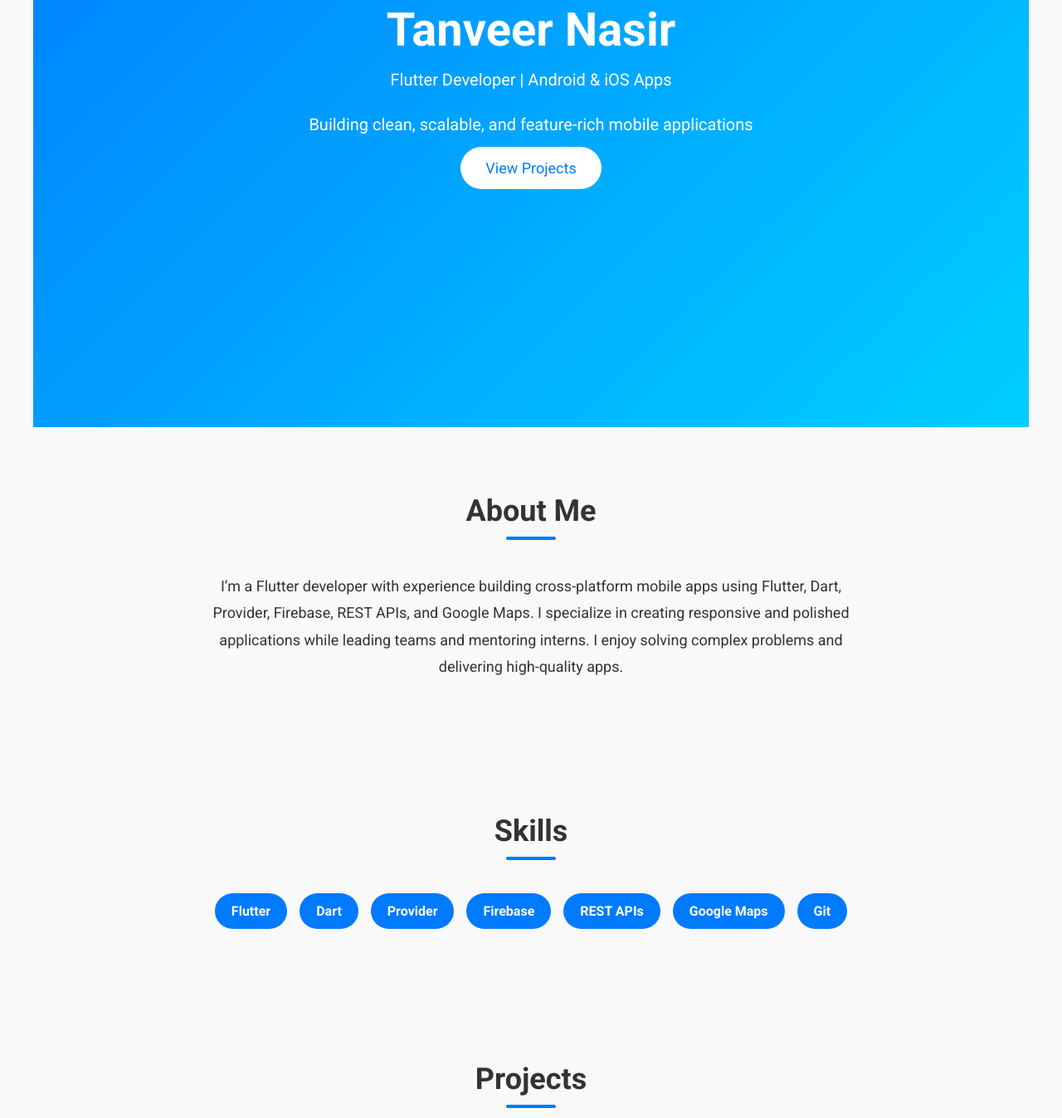
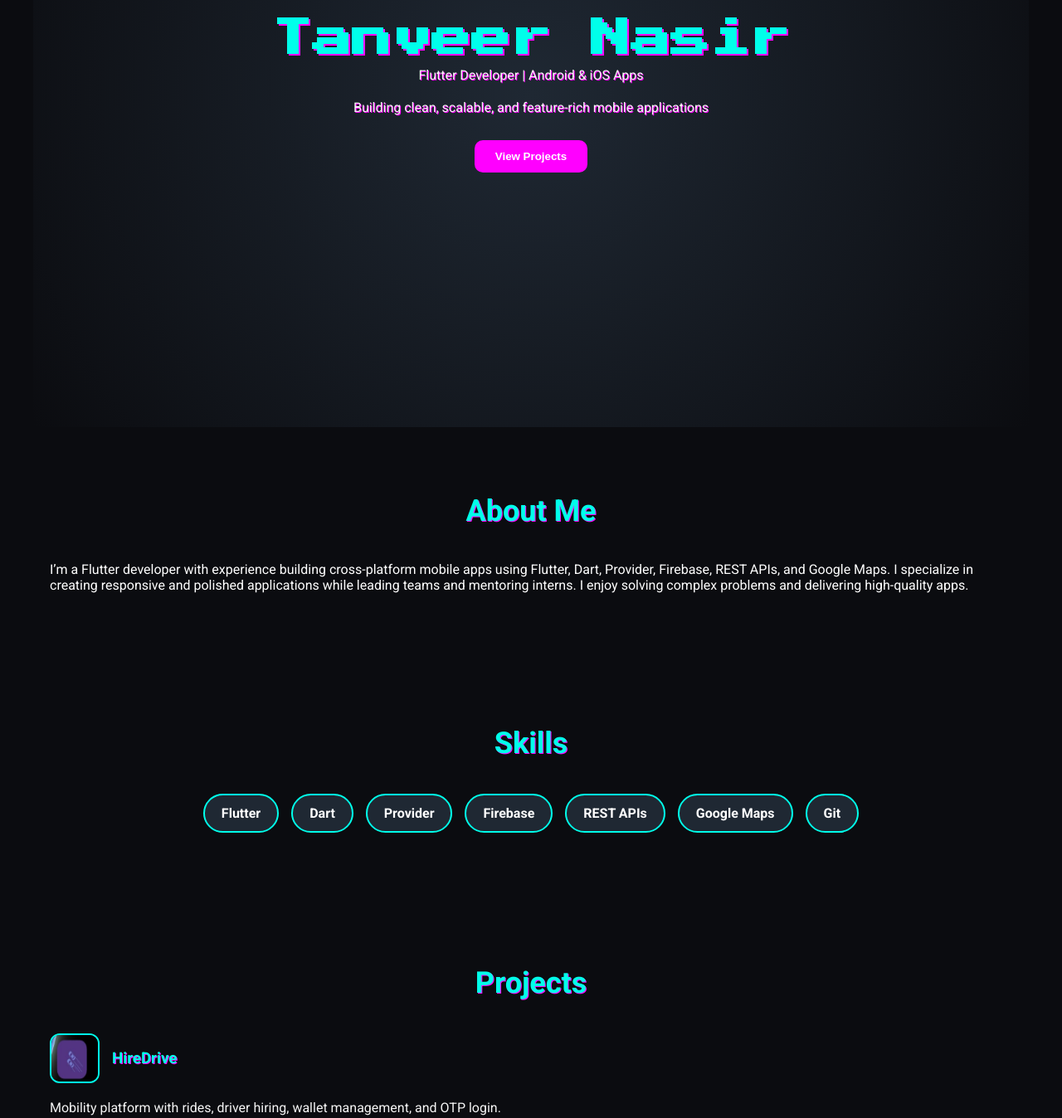
Before and after one commit to TanveerMughal11/portfolio, a plain HTML site: page index.html in a window 1280 px wide. Shown: the part 285-1633 px from the top of the page at 83% size. Drawn offline with Linux system fonts and the light colour scheme.

Commit message:
Update index.html

```diff
--- a/index.html
+++ b/index.html
@@ -4,58 +4,90 @@
 <meta charset="UTF-8">
 <meta name="viewport" content="width=device-width, initial-scale=1.0">
 <title>Tanveer Nasir - Flutter Developer</title>
-  <link href="https://fonts.googleapis.com/css2?family=Roboto:wght@400;700&display=swap" rel="stylesheet">
+<link href="https://fonts.googleapis.com/css2?family=Press+Start+2P&family=Roboto:wght@400;700&display=swap" rel="stylesheet">
 <style>
-    * { margin: 0; padding: 0; box-sizing: border-box; font-family: 'Roboto', sans-serif; }
-    body { scroll-behavior: smooth; color: #333; background: #f9f9f9; }
-    a { text-decoration: none; color: inherit; }
+/* Global Styles */
+* { margin: 0; padding: 0; box-sizing: border-box; }
+body {
+  font-family: 'Roboto', sans-serif;
+  background: #0b0c10;
+  color: #fff;
+  scroll-behavior: smooth;
+}
+a { text-decoration: none; color: #00ffea; }
 
 /* Hero Section */
 #hero {
   height: 100vh;
-      background: linear-gradient(135deg, #007AFF, #00CFFF);
+  background: radial-gradient(circle at center, #1f2833, #0b0c10);
   display: flex;
   flex-direction: column;
   justify-content: center;
   align-items: center;
   text-align: center;
-      color: white;
-      padding: 0 20px;
 }
-    #hero h1 { font-size: 56px; font-weight: 700; }
-    #hero p { font-size: 20px; margin: 15px 0; }
+#hero h1 {
+  font-family: 'Press Start 2P', cursive;
+  font-size: 48px;
+  color: #00ffea;
+  text-shadow: 2px 2px #ff00ff;
+}
+#hero p {
+  margin: 10px 0;
+  font-size: 16px;
+  color: #f5f5f5;
+  text-shadow: 1px 1px #ff00ff;
+}
 #hero button {
-      padding: 15px 30px;
-      font-size: 18px;
-      background: #fff;
-      color: #007AFF;
+  margin-top: 20px;
+  padding: 12px 25px;
+  background: #ff00ff;
   border: none;
-      border-radius: 30px;
+  border-radius: 10px;
+  color: #fff;
+  font-weight: bold;
   cursor: pointer;
   transition: 0.3s;
 }
-    #hero button:hover { background: #e0e0e0; }
-
-    section { padding: 80px 20px; max-width: 1200px; margin: auto; }
-
-    h2 { font-size: 36px; text-align: center; margin-bottom: 40px; position: relative; }
-    h2::after {
-      content: '';
-      width: 60px;
-      height: 4px;
-      background: #007AFF;
-      display: block;
-      margin: 10px auto 0;
-      border-radius: 2px;
+#hero button:hover {
+  background: #00ffea;
+  color: #000;
 }
 
-    /* About */
-    #about p { font-size: 18px; text-align: center; line-height: 1.8; max-width: 800px; margin: auto; }
+/* Sections */
+section {
+  padding: 80px 20px;
+  max-width: 1200px;
+  margin: auto;
+}
+h2 {
+  text-align: center;
+  font-size: 36px;
+  color: #00ffea;
+  margin-bottom: 40px;
+  position: relative;
+  text-shadow: 1px 1px #ff00ff;
+}
 
 /* Skills */
-    .skills { display: flex; flex-wrap: wrap; justify-content: center; gap: 15px; }
-    .skill { background: #007AFF; color: #fff; padding: 12px 20px; border-radius: 50px; font-weight: bold; transition: 0.3s; }
-    .skill:hover { transform: scale(1.1); }
+.skills {
+  display: flex;
+  flex-wrap: wrap;
+  justify-content: center;
+  gap: 15px;
+}
+.skill {
+  background: #1f2833;
+  border: 2px solid #00ffea;
+  padding: 12px 20px;
+  border-radius: 30px;
+  font-weight: bold;
+  transition: transform 0.3s, box-shadow 0.3s;
+}
+.skill:hover {
+  transform: scale(1.2);
+  box-shadow: 0 0 20px #ff00ff;
+}
 
 /* Projects */
 .project { margin-bottom: 60px; }
@@ -65,9 +97,9 @@
   gap: 15px;
   margin-bottom: 20px;
 }
-    .project-header img { width: 50px; height: 50px; border-radius: 12px; }
-    .project-card p { font-size: 16px; margin-bottom: 10px; }
-
+.project-header img { width: 60px; height: 60px; border-radius: 12px; border: 2px solid #00ffea; }
+.project-header h3 { color: #00ffea; text-shadow: 1px 1px #ff00ff; }
+.project p { margin-bottom: 10px; color: #f5f5f5; }
 .project-images {
   display: grid;
   grid-template-columns: repeat(auto-fit, minmax(180px, 1fr));
@@ -76,27 +108,30 @@
 .project-images img {
   width: 100%;
   border-radius: 12px;
-      box-shadow: 0 5px 15px rgba(0,0,0,0.1);
-      transition: transform 0.3s;
+  box-shadow: 0 0 15px #ff00ff;
+  transition: transform 0.3s, box-shadow 0.3s;
 }
-    .project-images img:hover { transform: scale(1.05); }
+.project-images img:hover {
+  transform: scale(1.1);
+  box-shadow: 0 0 30px #00ffea;
+}
 
 /* Contact */
 .contact { text-align: center; }
-    .contact p { margin: 8px 0; font-size: 18px; }
-    .contact a { color: #007AFF; }
+.contact p { margin: 8px 0; font-size: 18px; color: #f5f5f5; }
+.contact a { color: #ff00ff; text-shadow: 1px 1px #00ffea; }
 
-    @media(max-width: 768px) {
-      #hero h1 { font-size: 40px; }
+/* Responsive */
+@media(max-width:768px){
+  #hero h1 { font-size: 32px; }
   h2 { font-size: 28px; }
-      #hero p { font-size: 18px; }
   .project-header { flex-direction: column; text-align: center; }
 }
 </style>
 </head>
 <body>
 
-  <!-- Hero -->
+<!-- Hero Section -->
 <section id="hero">
   <h1>Tanveer Nasir</h1>
   <p>Flutter Developer | Android & iOS Apps</p>
```
Lines whose indentation alone changed are shown as unchanged.
